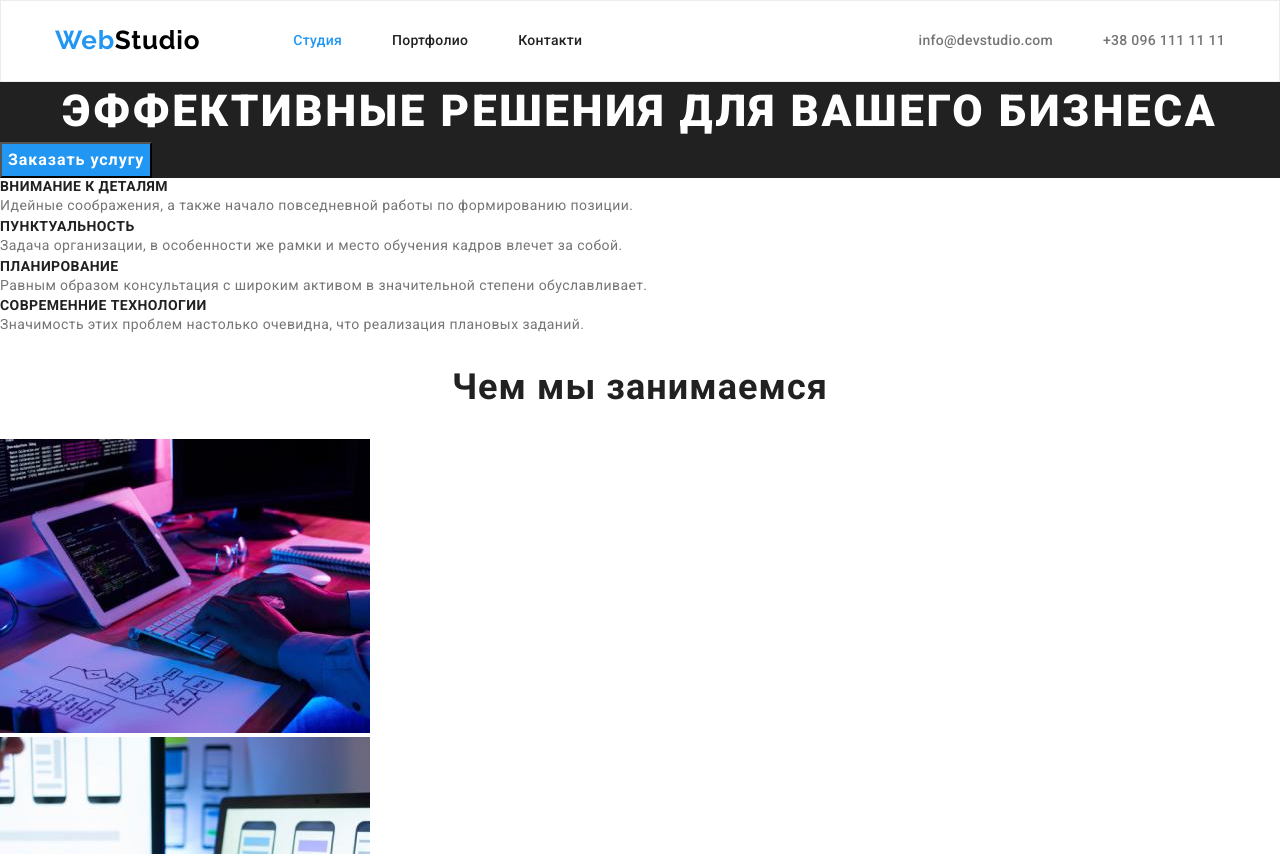
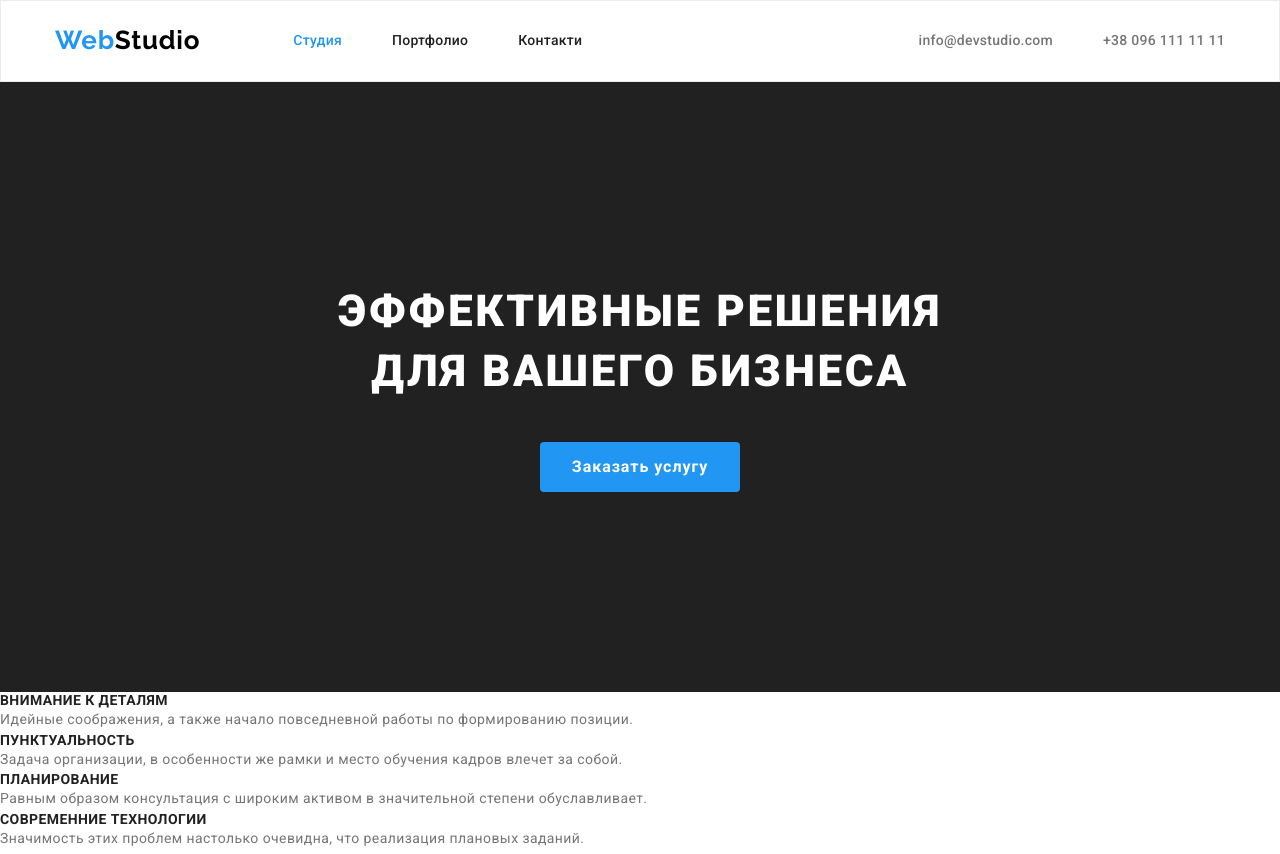
Before and after one commit to mrkuzyk/goit-markup-hw-03, a plain HTML site: page index.html in a window 1280 px wide. Shown: the top 854 px of the page. Drawn offline with nearby package versions, Linux system fonts and the light colour scheme.

Commit message:
hero
флекс до хіро

```diff
--- a/css/styles.css
+++ b/css/styles.css
@@ -170,6 +170,8 @@ header {
 
 .hero {
   background-color: var(--title-color);
+  padding-top: 200px;
+  padding-bottom: 200px;
 }
 
 .hero-title {
@@ -180,6 +182,10 @@ header {
   letter-spacing: 0.06em;
   text-transform: uppercase;
   color: var(--header-color);
+  width: 696px;
+  margin-bottom: 40px;
+  margin-right: auto;
+  margin-left: auto;
 }
 
 .hero-btn {
@@ -188,12 +194,18 @@ header {
   font-weight: 700;
   font-size: 16px;
   line-height: 1.87;
-  display: flex;
+  display: block;
   align-items: center;
   text-align: center;
   letter-spacing: 0.06em;
   color: var(--header-color);
   background-color: var(--accent-color);
+  width: 200px;
+  height: 50px;
+  border: 1px;
+  border-radius: 4px;
+  margin-right: auto;
+  margin-left: auto;
 }
 
 /* --------------переваги----------------- */
--- a/index.html
+++ b/index.html
@@ -43,8 +43,10 @@
     </header>
     <main>
         <section class="hero">
+            <div class="conteiner">
             <h1 class="hero-title">Эффективные решения для вашего бизнеса</h1>
             <button type="button" class="hero-btn btn">Заказать услугу</button>
+            </div>
         </section>
         <section class="benefits">
             <h2 class="visually-hidden">Наше преимущество</h2>
```
Also changed, not shown: potfolio/potfolio.html (+3 -1 lines).
